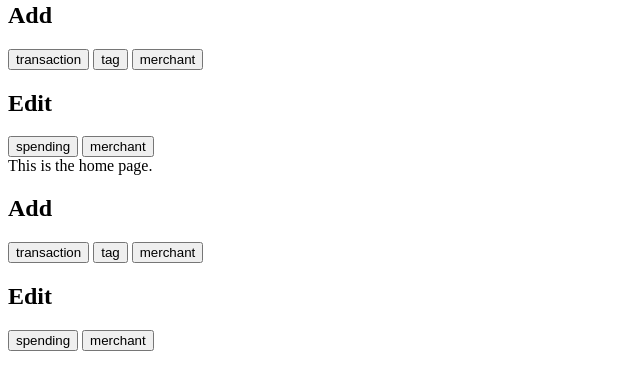
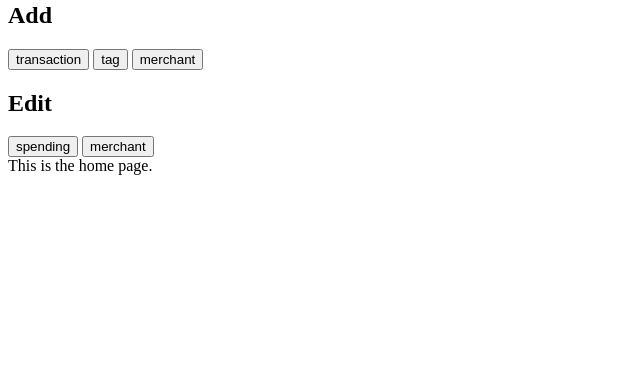
Before and after one commit to lesmodrzejewski/Spending-Tracker, a Flask app: page / in a window 1280 px wide. Shown: the part 167-557 px from the top of the page, without its empty margins (0-640 px from the left). Run offline with Flask 2, Linux system fonts and the light colour scheme.

Commit message:
base.html corrected - one <aside> removed

```diff
--- a/templates/base.html
+++ b/templates/base.html
@@ -28,23 +28,6 @@
                 {% endblock %}
             </section>
         </aside>
-
-
-
     </main>
-    <aside>
-        <nav>
-            <h2>Add</h2>
-            <button>transaction</button>
-            <button>tag</button>
-            <button>merchant</button>
-            <h2>Edit</h2>
-            <button>spending</button>
-            <button>merchant</button>
-        </nav>
-    </aside>
-
-
-
 </body>
 </html>
```
Also changed, not shown: templates/transactions/index.htm (added).
